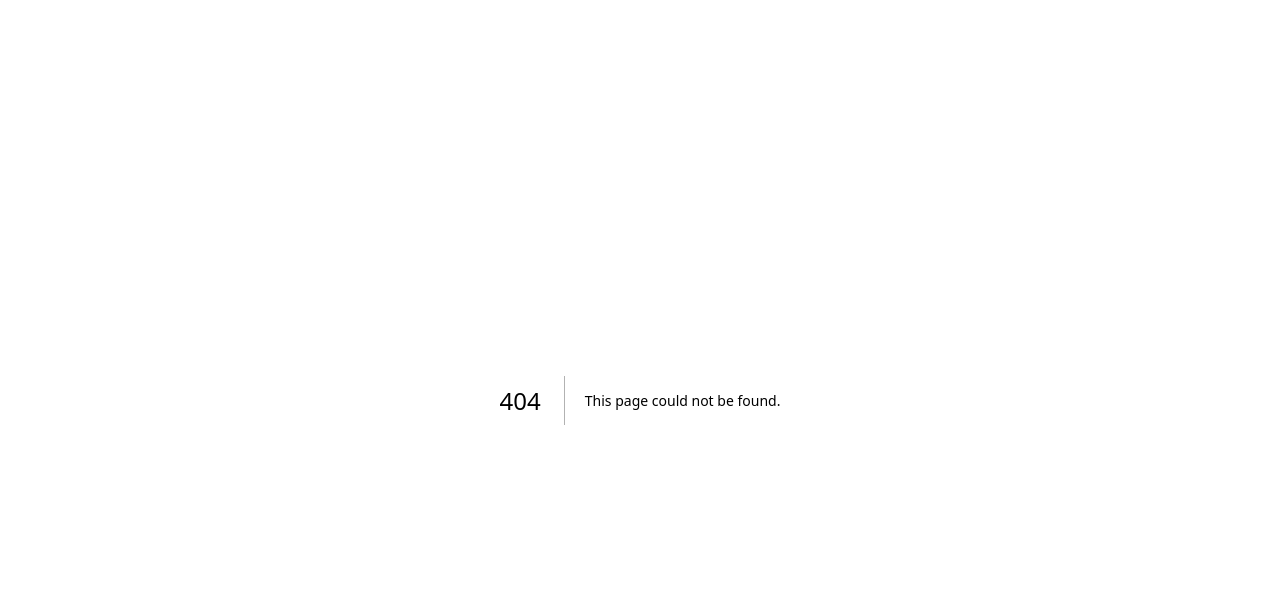
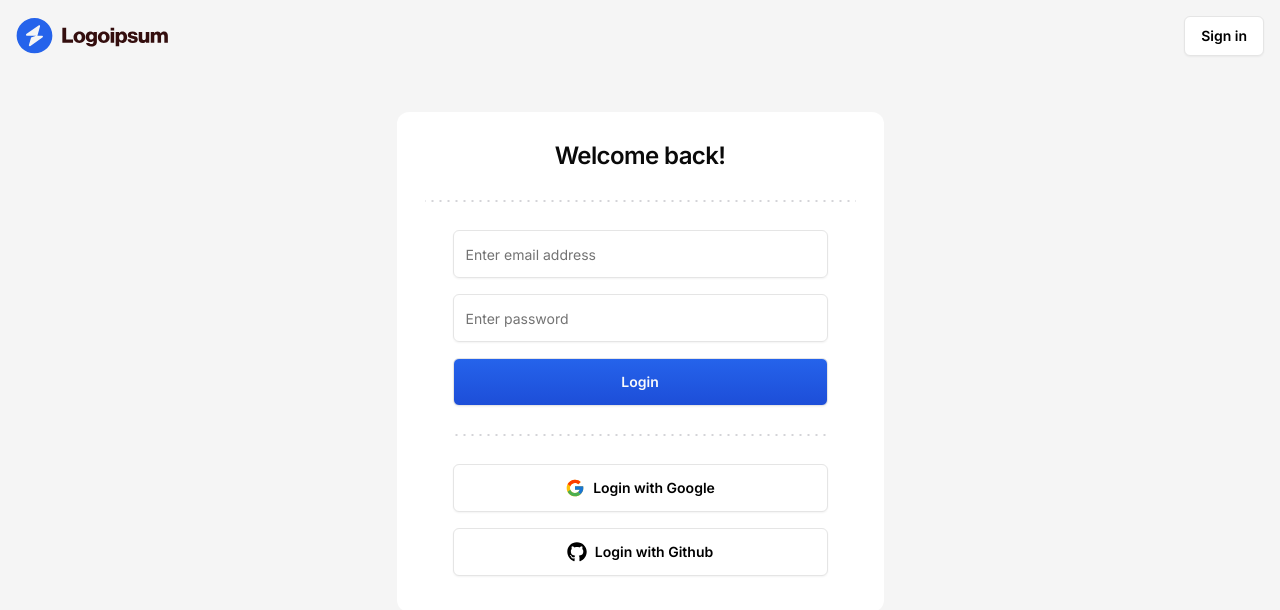
Before and after one commit to evanz1215/nextjs-jira-clone, a Next.js app: page /sign-in in a window 1280 px wide. Before the commit this address had no page. Shown: the top 610 px of the page. Built offline with nearby package versions, Linux system fonts and the light colour scheme.

Commit message:
Refactor component file structure and add sign-in and sign-up pages

```diff
--- a/package.json
+++ b/package.json
@@ -32,6 +32,7 @@
     "react-day-picker": "8.10.1",
     "react-dom": "^18",
     "react-hook-form": "^7.53.0",
+    "react-icons": "^5.3.0",
     "recharts": "^2.13.0",
     "sonner": "^1.5.0",
     "tailwind-merge": "^2.5.3",
--- /dev/null
+++ b/src/app/(auth)/layout.tsx
@@ -0,0 +1,24 @@
+import { Button } from "@/components/ui/button";
+import Image from "next/image";
+
+interface AuthLayoutProps {
+  children: React.ReactNode;
+}
+
+const AuthLayout = ({ children }: AuthLayoutProps) => {
+  return (
+    <main className="bg-neutral-100 min-h-screen">
+      <div className="mx-auto max-w-screen-2xl p-4">
+        <nav className="flex justify-between items-center">
+          <Image src="/logo.svg" width={152} height={56} alt="Logo" />
+          <Button variant="secondary">Sign in</Button>
+        </nav>
+        <div className="flex flex-col items-center justify-center md:pt-14">
+          {children}
+        </div>
+      </div>
+    </main>
+  );
+};
+
+export default AuthLayout;
--- /dev/null
+++ b/src/app/(auth)/sign-in/page.tsx
@@ -0,0 +1,9 @@
+"use client";
+
+import SignInCard from "@/features/auth/components/sign-in-card";
+
+const SignInPage = () => {
+  return <SignInCard />;
+};
+
+export default SignInPage;
--- /dev/null
+++ b/src/app/(auth)/sign-up/page.tsx
@@ -0,0 +1,9 @@
+"use client";
+
+import SignUpCard from "@/features/auth/components/sign-up-card";
+
+const SignUpPage = () => {
+  return <SignUpCard />;
+};
+
+export default SignUpPage;
--- a/src/app/layout.tsx
+++ b/src/app/layout.tsx
@@ -1,16 +1,11 @@
 import type { Metadata } from "next";
-import localFont from "next/font/local";
+import { Inter } from "next/font/google";
+import { cn } from "@/lib/utils";
 import "./globals.css";
 
-const geistSans = localFont({
-  src: "./fonts/GeistVF.woff",
-  variable: "--font-geist-sans",
-  weight: "100 900",
-});
-const geistMono = localFont({
-  src: "./fonts/GeistMonoVF.woff",
-  variable: "--font-geist-mono",
-  weight: "100 900",
+
+const inter = Inter({
+  subsets: ["latin"],
 });
 
 export const metadata: Metadata = {
@@ -25,9 +20,7 @@
 }>) {
   return (
     <html lang="en">
-      <body
-        className={`${geistSans.variable} ${geistMono.variable} antialiased`}
-      >
+      <body className={cn(inter.className, "antialiased min-h-screen")}>
         {children}
       </body>
     </html>
--- /dev/null
+++ b/src/components/dotted-separator.tsx
@@ -0,0 +1,46 @@
+import { cn } from "@/lib/utils";
+
+interface DottedSeparatorProps {
+  className?: string;
+  color?: string;
+  height?: string;
+  dotSize?: string;
+  gapSize?: string;
+  direction?: "horizontal" | "vertical";
+}
+
+export const DottedSeparator = ({
+  className,
+  color = "#d4d4d8",
+  height = "2px",
+  dotSize = "2px",
+  gapSize = "6px",
+  direction = "horizontal",
+}: DottedSeparatorProps) => {
+  const isHorizontal = direction === "horizontal";
+
+  return (
+    <div
+      className={cn(
+        isHorizontal
+          ? "w-full flex items-center"
+          : "h-full flex flex-col items-center",
+        className
+      )}
+    >
+      <div
+        className={isHorizontal ? "flex-grow" : "flex-grow-0"}
+        style={{
+          width: isHorizontal ? "100%" : height,
+          height: isHorizontal ? height : "100%",
+          backgroundImage: `radial-gradient(circle,${color} 25%, transparent 25%)`,
+          backgroundSize: isHorizontal
+            ? `${parseInt(dotSize) + parseInt(gapSize)}px ${height}`
+            : `${height} ${parseInt(dotSize) + parseInt(gapSize)}px`,
+          backgroundRepeat: isHorizontal ? "repeat-x" : "repeat-y",
+          backgroundPosition: "center",
+        }}
+      ></div>
+    </div>
+  );
+};
--- /dev/null
+++ b/src/features/auth/components/sign-in-card.tsx
@@ -0,0 +1,74 @@
+import { DottedSeparator } from "@/components/dotted-separator";
+import { Button } from "@/components/ui/button";
+import { Card, CardContent, CardHeader, CardTitle } from "@/components/ui/card";
+import { Input } from "@/components/ui/input";
+import { FcGoogle } from "react-icons/fc";
+import { FaGithub } from "react-icons/fa";
+
+const SignInCard = () => {
+  return (
+    <Card className="w-full h-full md:w-[487px] border-none shadow-none">
+      <CardHeader className="flex items-center justify-center text-center p-7">
+        <CardTitle className="text-2xl">Welcome back!</CardTitle>
+      </CardHeader>
+      <div className="px-7 mb-2">
+        <DottedSeparator />
+        <CardContent className="p-7">
+          <form className="space-y-4">
+            <Input
+              required
+              type="email"
+              value={""}
+              onChange={() => {}}
+              placeholder="Enter email address"
+              disabled={false}
+            />
+
+            <Input
+              required
+              type="password"
+              value={""}
+              onChange={() => {}}
+              placeholder="Enter password"
+              disabled={false}
+              min={8}
+              max={256}
+            />
+
+            <Button disabled={false} size="lg" className="w-full">
+              Login
+            </Button>
+          </form>
+        </CardContent>
+
+        <div className="px-7">
+          <DottedSeparator />
+        </div>
+
+        <CardContent className="p-7 flex flex-col gap-y-4">
+          <Button
+            disabled={false}
+            variant="secondary"
+            size="lg"
+            className="w-full"
+          >
+            <FcGoogle className="mr-2 size-5" />
+            Login with Google
+          </Button>
+
+          <Button
+            disabled={false}
+            variant="secondary"
+            size="lg"
+            className="w-full"
+          >
+            <FaGithub className="mr-2 size-5" />
+            Login with Github
+          </Button>
+        </CardContent>
+      </div>
+    </Card>
+  );
+};
+
+export default SignInCard;
--- /dev/null
+++ b/src/features/auth/components/sign-up-card.tsx
@@ -0,0 +1,81 @@
+import { DottedSeparator } from "@/components/dotted-separator";
+import { Button } from "@/components/ui/button";
+import {
+  Card,
+  CardContent,
+  CardDescription,
+  CardHeader,
+  CardTitle,
+} from "@/components/ui/card";
+import { Input } from "@/components/ui/input";
+import { FcGoogle } from "react-icons/fc";
+import { FaGithub } from "react-icons/fa";
+
+const SignUpCard = () => {
+  return (
+    <Card className="w-full h-full md:w-[487px] border-none shadow-none">
+      <CardHeader className="flex items-center justify-center text-center p-7">
+        <CardTitle className="text-2xl">Sign Up</CardTitle>
+        <CardDescription></CardDescription>
+      </CardHeader>
+      <div className="px-7 mb-2">
+        <DottedSeparator />
+        <CardContent className="p-7">
+          <form className="space-y-4">
+            <Input
+              required
+              type="email"
+              value={""}
+              onChange={() => {}}
+              placeholder="Enter email address"
+              disabled={false}
+            />
+
+            <Input
+              required
+              type="password"
+              value={""}
+              onChange={() => {}}
+              placeholder="Enter password"
+              disabled={false}
+              min={8}
+              max={256}
+            />
+
+            <Button disabled={false} size="lg" className="w-full">
+              Login
+            </Button>
+          </form>
+        </CardContent>
+
+        <div className="px-7">
+          <DottedSeparator />
+        </div>
+
+        <CardContent className="p-7 flex flex-col gap-y-4">
+          <Button
+            disabled={false}
+            variant="secondary"
+            size="lg"
+            className="w-full"
+          >
+            <FcGoogle className="mr-2 size-5" />
+            Login with Google
+          </Button>
+
+          <Button
+            disabled={false}
+            variant="secondary"
+            size="lg"
+            className="w-full"
+          >
+            <FaGithub className="mr-2 size-5" />
+            Login with Github
+          </Button>
+        </CardContent>
+      </div>
+    </Card>
+  );
+};
+
+export default SignUpCard;
--- a/src/features/component.tsx
+++ /dev/null
@@ -1,3 +0,0 @@
-export const TestComponent = () => {
-  return <div className="text-red-500">Hello from TestComponent 222</div>;
-};
```
Also changed, not shown: public/logo.svg (added), 1 other file (tests, documents, lock files or other folders).
